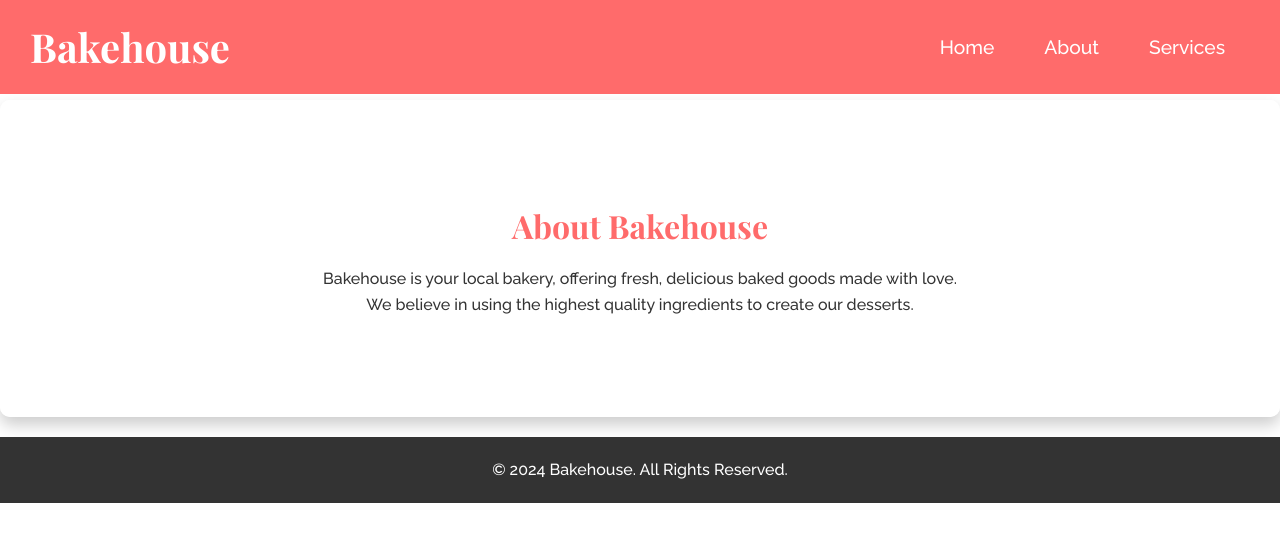
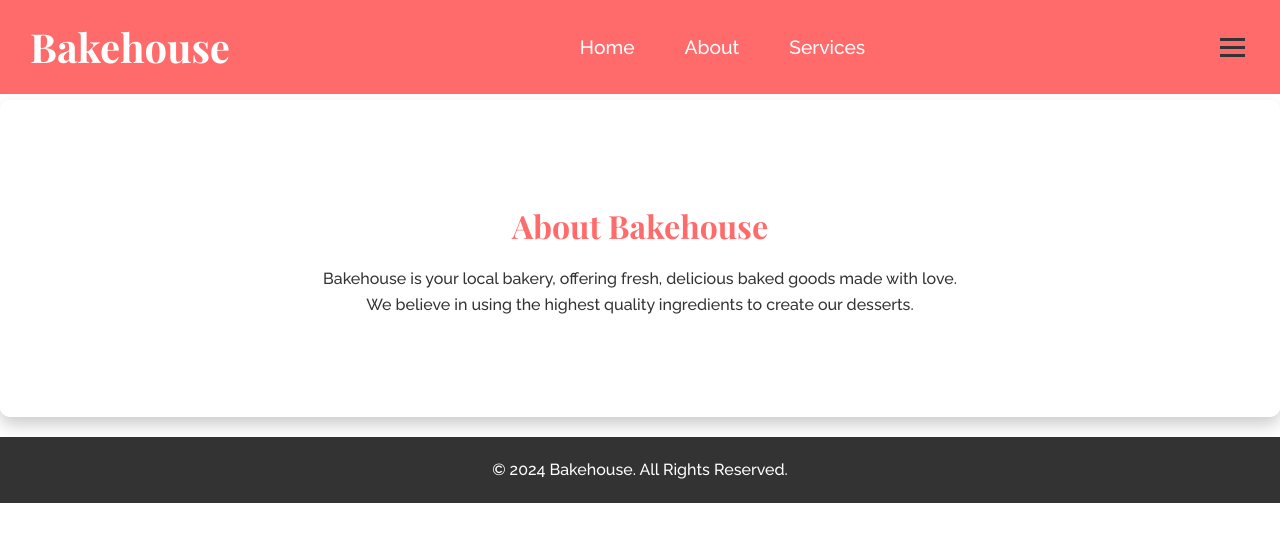
Before and after one commit to Channakeshava96/SCT_WD_1, a plain HTML site: page about.html in a window 1280 px wide. Drawn offline with nearby package versions, Linux system fonts and the light colour scheme.

Commit message:
Update about.html

```diff
--- a/about.html
+++ b/about.html
@@ -18,6 +18,11 @@
                 <li><a href="about.html" class="active">About</a></li>
                 <li><a href="services.html">Services</a></li>
             </ul>
+              <div class="burger">
+                <div class="line1"></div>
+                <div class="line2"></div>
+                <div class="line3"></div>
+            </div>
         </nav>
     </header>
 
@@ -30,5 +35,6 @@
     <footer>
         <p>&copy; 2024 Bakehouse. All Rights Reserved.</p>
     </footer>
+     <script src="js/script.js"></script>
 </body>
 </html>
```
